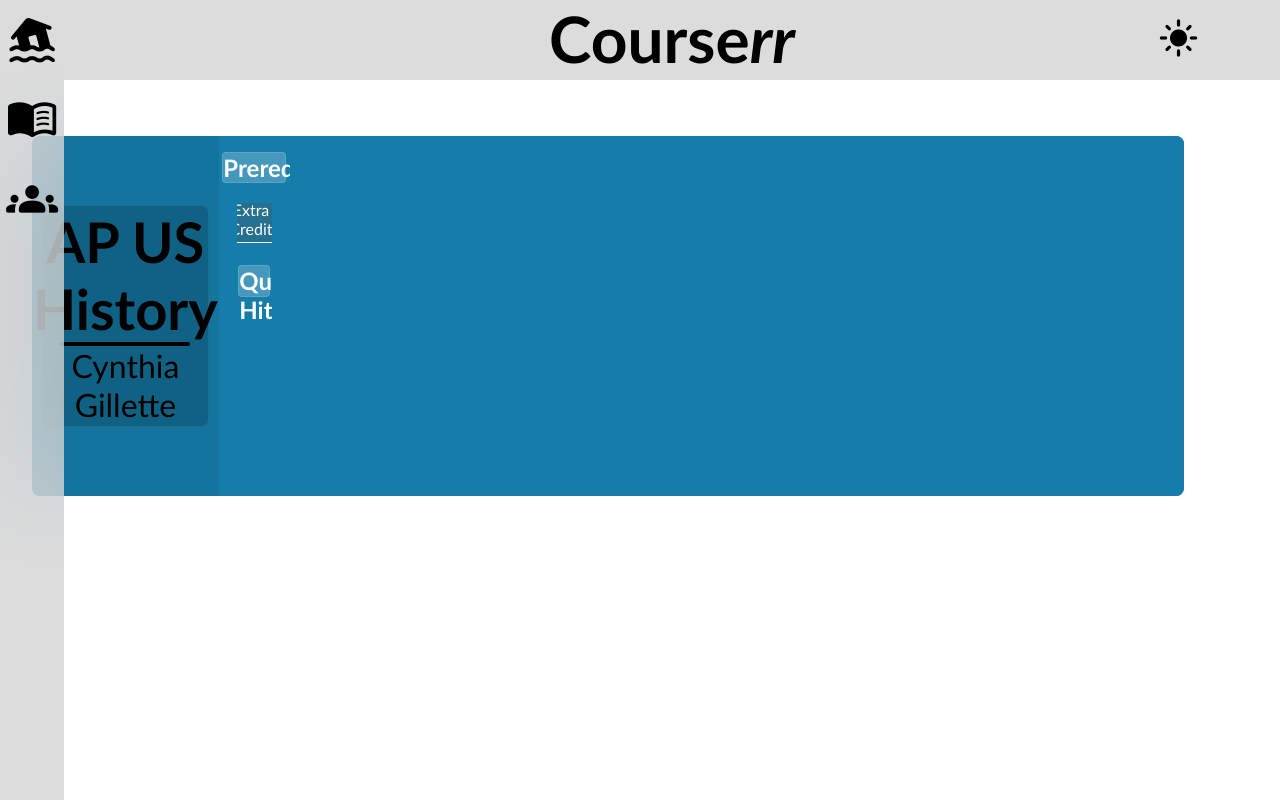
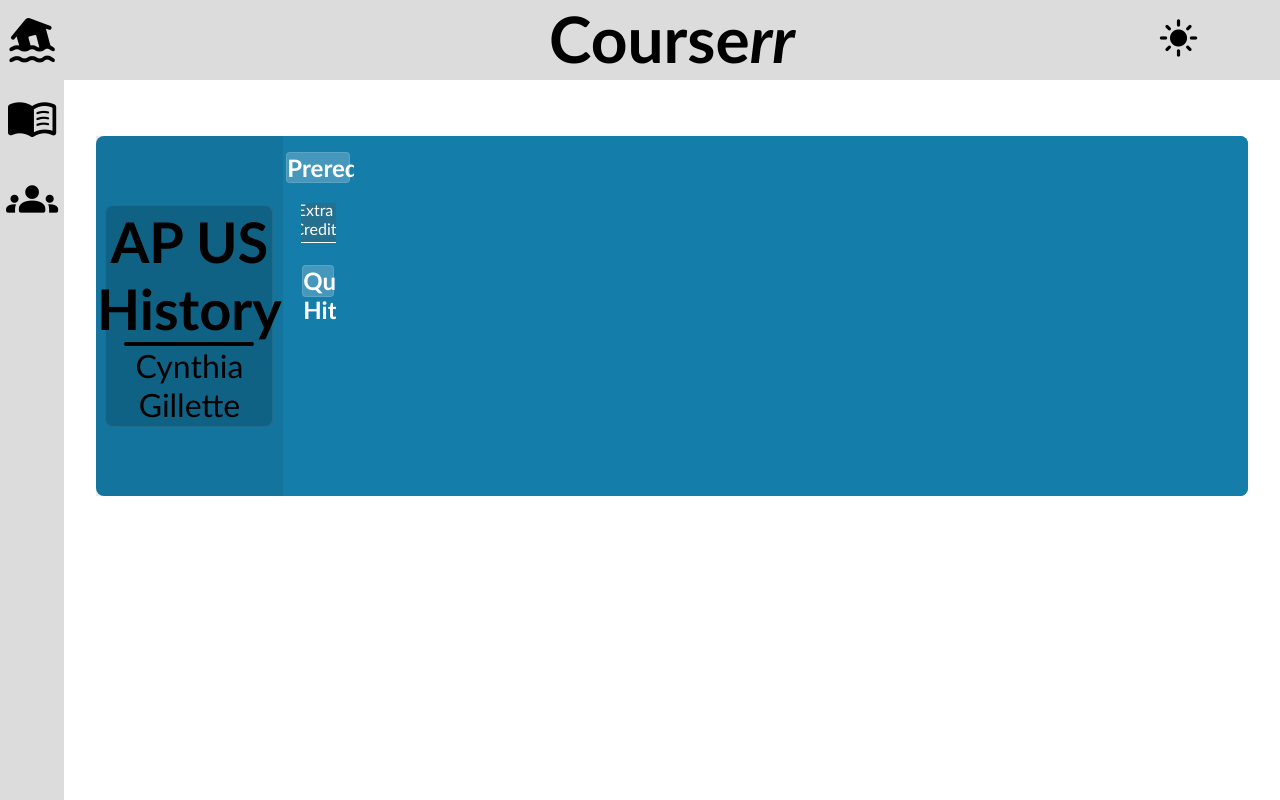
Before and after one commit to jackattack16/Courserr, a plain HTML site: page src/HTML/newClassPageLayoutTest.html in a window 1280 px wide. Drawn offline with nearby package versions, Linux system fonts and the light colour scheme.

Commit message:
Update classPage2.css

```diff
--- a/src/Style/classPage2.css
+++ b/src/Style/classPage2.css
@@ -1,5 +1,9 @@
 .class-info-container {
     padding: 17vh 2.5vw 3vh 2.5vw;
+    position: absolute;
+    height: 100vh;
+    width: 95vw;
+    left: 5vw;
     display: flex;
     flex-direction: row;
     flex-wrap: wrap;
```
